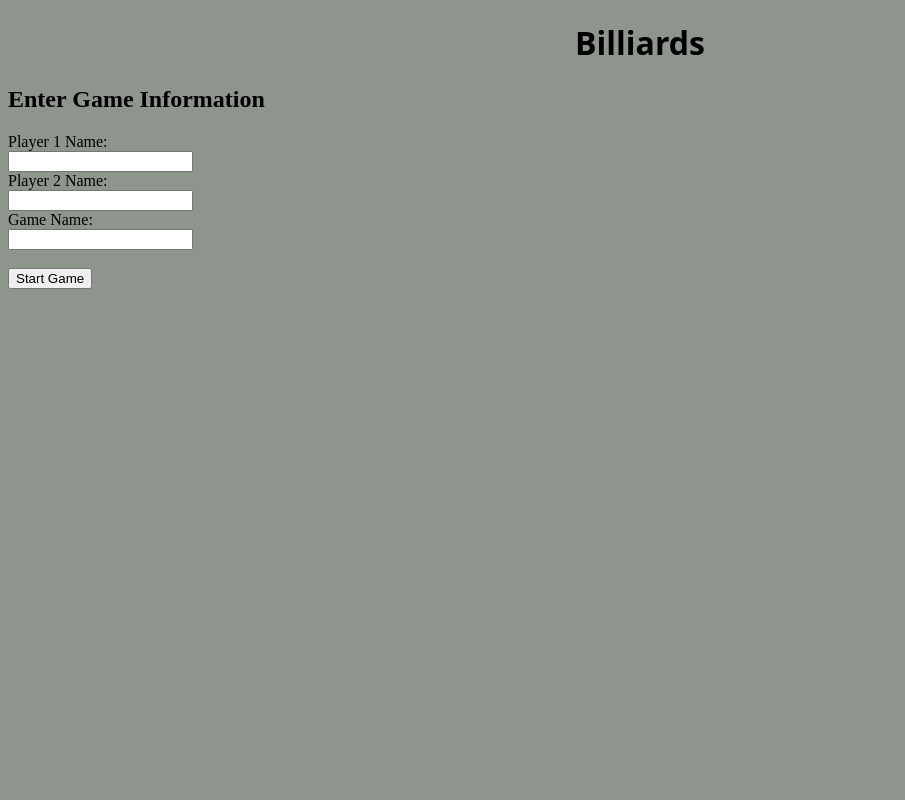
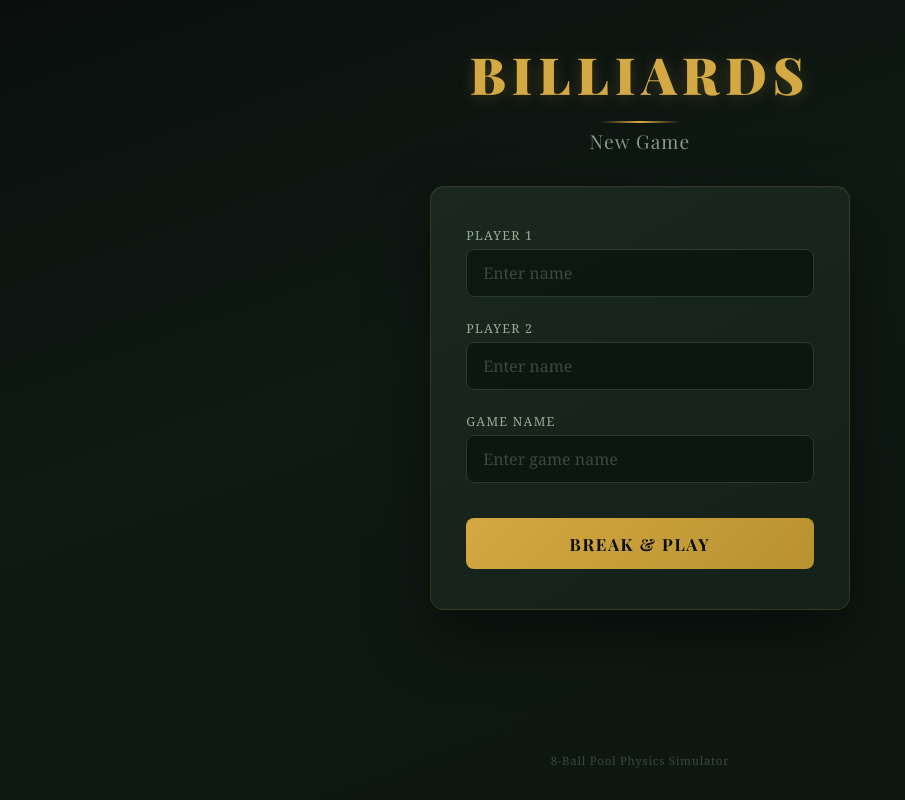
Before and after one commit to ElijahLewis3/8-Ball-Pool, a plain HTML site: page homepage.html in a window 1280 px wide. Shown: the whole page, without its empty margins (0-905 px from the left). Drawn offline with nearby package versions, Linux system fonts and the light colour scheme.

Commit message:
revamped the UI to make it more aesthetic

```diff
--- a/homepage.html
+++ b/homepage.html
@@ -3,22 +3,29 @@
 <head>
     <meta charset="UTF-8">
     <meta name="viewport" content="width=device-width, initial-scale=1.0">
-    <title>Pool Table Shot - Home</title>
+    <title>Billiards - New Game</title>
     <link rel="stylesheet" href="styles.css">
 </head>
 <body>
 
 <h1 class="title">Billiards</h1>
-<h2>Enter Game Information</h2>
-<form action="/start_game" method="post">
-    <label for="player1_name">Player 1 Name:</label><br>
-    <input type="text" id="player1_name" name="player1_name"><br>
-    <label for="player2_name">Player 2 Name:</label><br>
-    <input type="text" id="player2_name" name="player2_name"><br>
-    <label for="game_name">Game Name:</label><br>
-    <input type="text" id="game_name" name="game_name"><br><br>
-    <input type="submit" value="Start Game">
+<div class="divider"></div>
+<h2>New Game</h2>
+
+<form class="form-card" action="/start_game" method="post">
+    <label for="player1_name">Player 1</label>
+    <input type="text" id="player1_name" name="player1_name" placeholder="Enter name" required>
+
+    <label for="player2_name">Player 2</label>
+    <input type="text" id="player2_name" name="player2_name" placeholder="Enter name" required>
+
+    <label for="game_name">Game Name</label>
+    <input type="text" id="game_name" name="game_name" placeholder="Enter game name" required>
+
+    <button type="submit" class="btn">Break &amp; Play</button>
 </form>
+
+<p class="footer-note">8-Ball Pool Physics Simulator</p>
 
 </body>
 </html>
--- a/styles.css
+++ b/styles.css
@@ -1,40 +1,222 @@
-h1 {
-    text-align: center;
-    font-family: system-ui, -apple-system;
-    color: rgb(0, 0, 0);
-    font-stretch: expanded;
+@import url('https://fonts.googleapis.com/css2?family=Playfair+Display:wght@400;700;900&display=swap');
+
+*, *::before, *::after {
+    margin: 0;
+    padding: 0;
+    box-sizing: border-box;
 }
 
-svg {
-    /* Adjust height and width as needed */
-    height: 580px;
-    width: 700px;
-    border-radius: 10px;
-    display: inline-block;
+body {
+    background: linear-gradient(160deg, #0a0f0d 0%, #0f1a14 40%, #0d1510 100%);
+    color: #f0e6d3;
+    font-family: Georgia, 'Times New Roman', serif;
+    min-height: 100vh;
+    display: flex;
+    flex-direction: column;
+    align-items: center;
+    padding-bottom: 2rem;
+}
+
+h1.title {
+    font-family: 'Playfair Display', Georgia, serif;
+    font-weight: 900;
+    font-size: 3.2rem;
     text-align: center;
+    color: #d4a843;
+    margin-top: 2.5rem;
+    letter-spacing: 0.12em;
+    text-transform: uppercase;
+    text-shadow: 0 2px 15px rgba(212, 168, 67, 0.25);
+}
+
+h2 {
+    font-family: 'Playfair Display', Georgia, serif;
+    font-weight: 400;
+    font-size: 1.2rem;
+    text-align: center;
+    color: #8a9a88;
+    margin-top: 0.3rem;
+    letter-spacing: 0.06em;
+}
+
+.divider {
+    width: 80px;
+    height: 2px;
+    background: linear-gradient(90deg, transparent, #d4a843, transparent);
+    margin: 0.8rem auto 0;
+}
+
+/* ======================== */
+/*      HOMEPAGE: Form      */
+/* ======================== */
+
+.form-card {
+    background: linear-gradient(150deg, #1a2820 0%, #142018 100%);
+    border: 1px solid rgba(212, 168, 67, 0.15);
+    border-radius: 14px;
+    padding: 2.5rem 2.2rem;
+    margin-top: 2rem;
+    width: 90%;
+    max-width: 420px;
+    box-shadow: 0 24px 64px rgba(0, 0, 0, 0.45),
+                inset 0 1px 0 rgba(255, 255, 255, 0.04);
+}
+
+.form-card label {
+    display: block;
+    font-size: 0.78rem;
+    color: #9aaa94;
+    text-transform: uppercase;
+    letter-spacing: 0.1em;
+    margin-bottom: 0.35rem;
+    margin-top: 1.4rem;
+}
+
+.form-card label:first-of-type {
+    margin-top: 0;
+}
+
+.form-card input[type="text"] {
+    width: 100%;
+    padding: 0.75rem 1rem;
+    background: rgba(10, 20, 14, 0.8);
+    border: 1px solid #2a3a30;
+    border-radius: 8px;
+    color: #f0e6d3;
+    font-family: Georgia, 'Times New Roman', serif;
+    font-size: 1rem;
+    transition: border-color 0.3s ease, box-shadow 0.3s ease;
+    outline: none;
+}
+
+.form-card input[type="text"]:focus {
+    border-color: #d4a843;
+    box-shadow: 0 0 0 3px rgba(212, 168, 67, 0.12);
+}
+
+.form-card input[type="text"]::placeholder {
+    color: #3a4a40;
+}
+
+.btn {
+    display: block;
+    width: 100%;
+    margin-top: 2.2rem;
+    padding: 0.9rem;
+    background: linear-gradient(135deg, #d4a843, #b8922f);
+    border: none;
+    border-radius: 8px;
+    color: #0a0f0d;
+    font-family: 'Playfair Display', Georgia, serif;
+    font-weight: 700;
+    font-size: 1.05rem;
+    letter-spacing: 0.1em;
+    text-transform: uppercase;
+    cursor: pointer;
+    transition: transform 0.2s ease, box-shadow 0.2s ease;
+}
+
+.btn:hover {
+    transform: translateY(-2px);
+    box-shadow: 0 8px 24px rgba(212, 168, 67, 0.25);
+}
+
+.btn:active {
+    transform: translateY(0);
+    box-shadow: none;
+}
+
+/* ======================== */
+/*       GAME PAGE          */
+/* ======================== */
+
+.game-header {
+    display: flex;
+    justify-content: center;
+    gap: 2rem;
+    margin-top: 1rem;
+    flex-wrap: wrap;
+}
+
+.player-badge {
+    background: linear-gradient(150deg, #1a2820, #142018);
+    border: 2px solid rgba(212, 168, 67, 0.08);
+    border-radius: 8px;
+    padding: 0.5rem 1.4rem;
+    font-size: 0.9rem;
+    color: #8a9a88;
+    display: flex;
+    align-items: center;
+    gap: 0.5rem;
+    transition: border-color 0.4s ease, box-shadow 0.4s ease, opacity 0.4s ease;
+    opacity: 0.5;
+}
+
+.player-badge.active {
+    border-color: #d4a843;
+    box-shadow: 0 0 18px rgba(212, 168, 67, 0.2);
+    opacity: 1;
+}
+
+.player-badge .label {
+    font-size: 0.7rem;
+    text-transform: uppercase;
+    letter-spacing: 0.08em;
+    color: #5a6a58;
+}
+
+.player-badge .name {
+    color: #d4a843;
+    font-weight: 700;
+}
+
+#game-status {
+    text-align: center;
+    margin-top: 0.8rem;
+    font-size: 0.85rem;
+    color: #6a7a68;
+    letter-spacing: 0.04em;
+    min-height: 1.4em;
+    transition: color 0.3s, font-size 0.3s;
+    animation: status-pulse 3s ease-in-out infinite;
+}
+
+#game-status.game-over {
+    color: #d4a843;
+    font-family: 'Playfair Display', Georgia, serif;
+    font-size: 1.4rem;
+    font-weight: 700;
+    letter-spacing: 0.08em;
+    animation: none;
+    text-shadow: 0 2px 12px rgba(212, 168, 67, 0.3);
+}
+
+@keyframes status-pulse {
+    0%, 100% { opacity: 0.65; }
+    50% { opacity: 1; }
 }
 
 .container {
     display: flex;
-    justify-content: center; /* Center horizontally */
-    align-items: center; /* Center vertically */
+    justify-content: center;
+    align-items: flex-start;
+    margin-top: 1.2rem;
+    padding: 0 1rem;
 }
 
-body {
-    background-color: rgb(142, 149, 141);
+#svg-container svg {
+    max-height: 72vh;
+    width: auto;
+    display: block;
+    border-radius: 6px;
+    filter: drop-shadow(0 8px 32px rgba(0, 0, 0, 0.55));
 }
 
-
-.line {
-    stroke: black;
-    stroke-width: 20;
-    pointer-events: none; /* To ensure the line doesn't interfere with mouse events */
+.footer-note {
+    margin-top: auto;
+    padding-top: 2rem;
+    text-align: center;
+    font-size: 0.72rem;
+    color: #3a4a38;
+    letter-spacing: 0.06em;
 }
-
-.cueContainer {
-    position: relative;
-    width: 1000px;
-    height: 1000px;
-    background-color: #f0f0f0;
-    margin: 50px auto;
-}
```
Also changed, not shown: index.html (+5 -5 lines).
